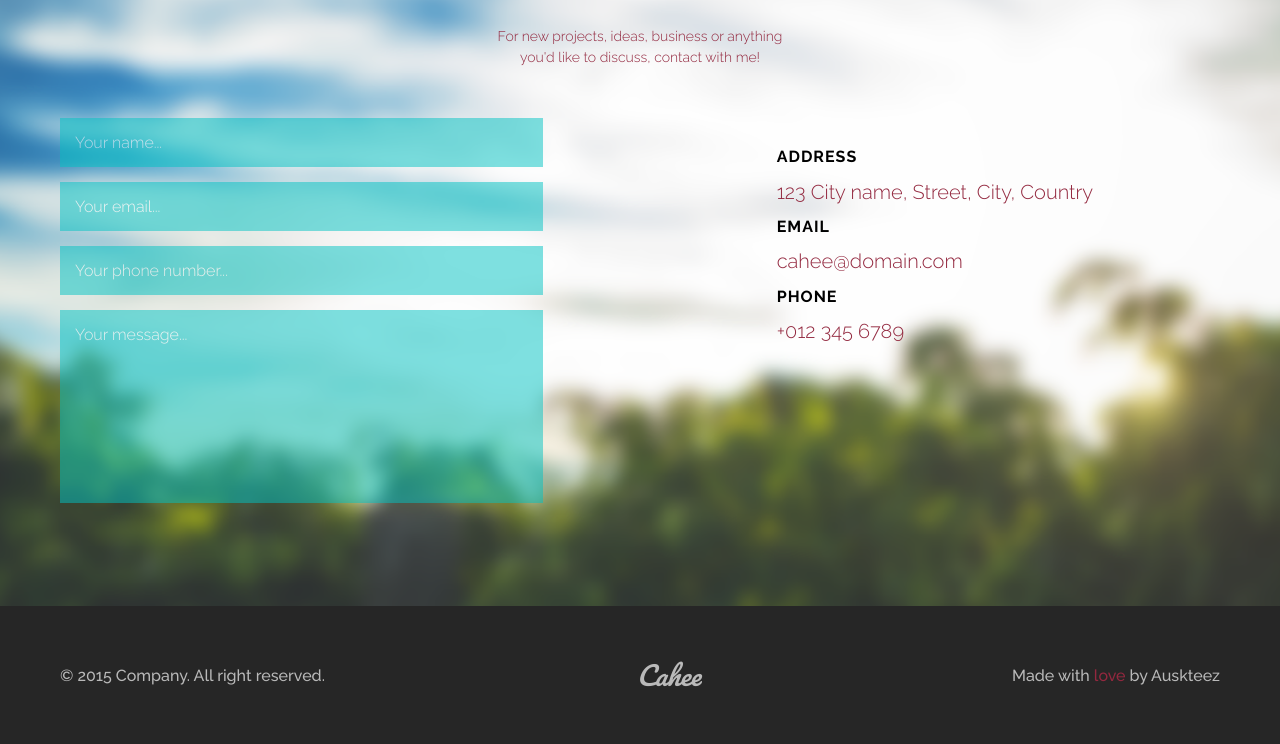
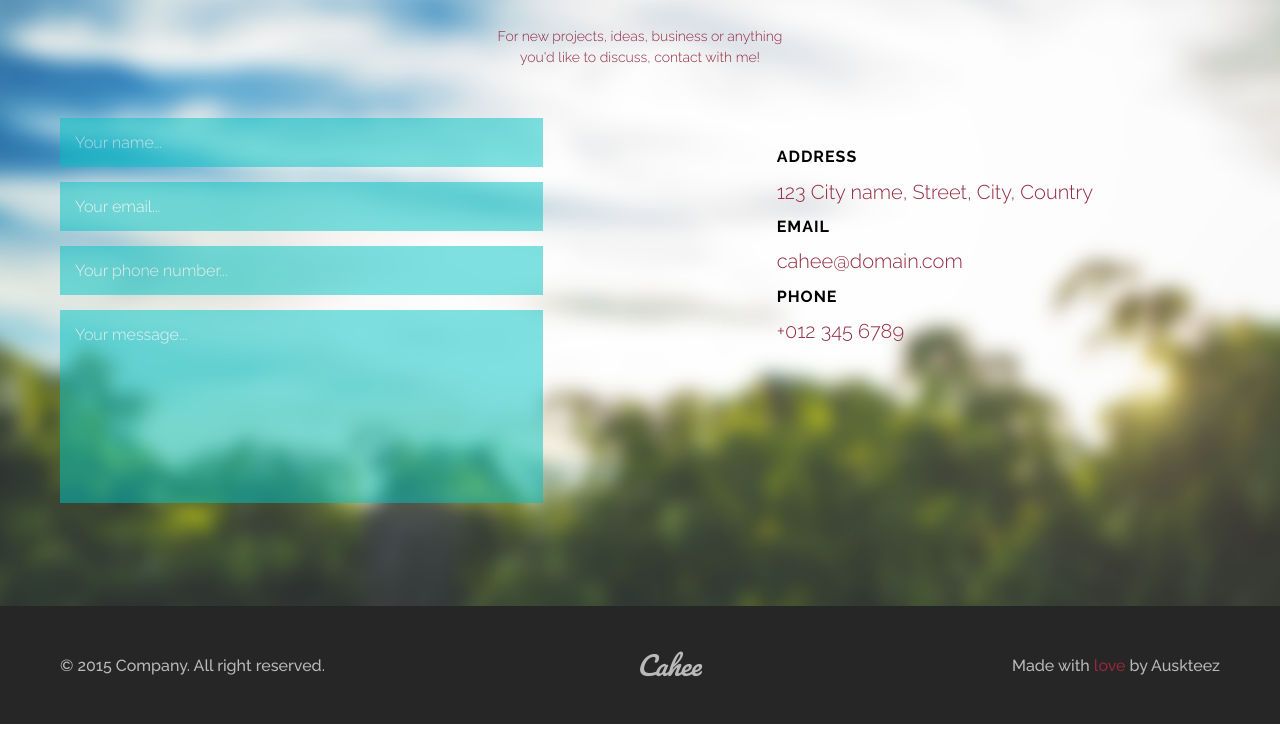
Before and after one commit to marynaaa/lesson_11, a plain HTML site: page index.html in a window 1280 px wide. Shown: the part 194-938 px from the top of the page. Drawn offline with Linux system fonts and the light colour scheme.

Commit message:
first commit

```diff
--- a/src/css/style.css
+++ b/src/css/style.css
@@ -126,7 +126,7 @@ html {
 .footer-flex-row {
     display: flex;
     justify-content: space-between;
-    padding: 30px 0;
+    padding: 20px 0;
 }
 
 .footer-flex-col {
```
